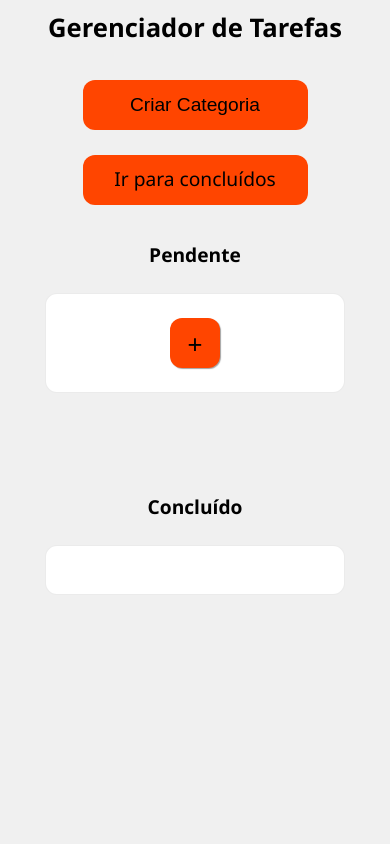
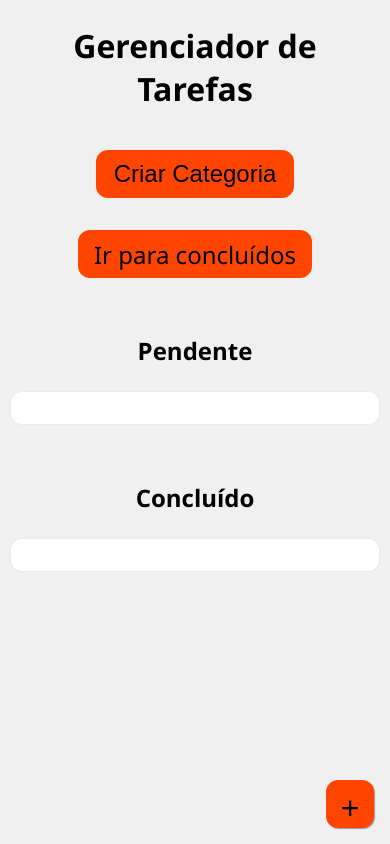
Before and after one commit to enzoanjolimornelas-commits/gerenciadorDeTarefas, a plain HTML site: page index.html in a window 390 px wide. Drawn offline with Linux system fonts and the light colour scheme.

Commit message:
unidades relativas no css

```diff
--- a/css/style.css
+++ b/css/style.css
@@ -7,35 +7,38 @@
 body {
     background-color: rgba(128, 128, 128, 0.116);
     font-family: 'Segoe UI', Tahoma, Geneva, Verdana, sans-serif;
-    font-size: 0.8em;
-    overflow: hidden;
+    font-size: 1rem;
+    overflow-x: hidden;
 }
 
 header {
     text-align: center;
     display: flex;
-    justify-content: center;
-    gap: 1200px;
+    flex-wrap: wrap;
+    justify-content: space-around;
+    align-items: center;
+    padding: 1rem;
+    gap: 1rem;
+}
 
-    h1 {
-        margin: 10px;
-    }
+header h1 {
+    margin: 0.5rem;
 }
 
 button, a {
-    width: 50px;
-    height: 50px;
+    width: 3rem;
+    height: 3rem;
     border-color: transparent;
     color: black;
     text-decoration: none;
     background-color: orangered;
-    font-size: 2em;
-    border-radius: 12px;
-    padding: 10px;
+    font-size: 2rem;
+    border-radius: 0.75rem;
+    padding: 0.5rem;
+}
 
-    &:hover {
-        background-color: rgba(255, 68, 0, 0.534);
-    }
+button:hover, a:hover {
+    background-color: rgba(255, 68, 0, 0.534);
 }
 
 a {
@@ -43,60 +46,68 @@ a {
 }
 
 #criarTarefa {
+    text-align: center;
     position: fixed;
-    top: 200px;
-    left: 1650px;
+    bottom: 2rem;
+    right: 2rem;
     box-shadow: 1px 1px 1px rgba(0, 0, 0, 0.363);
+    z-index: 1000;
 }
 
 .categoriaCriar {
-    width: 225px;
-    font-size: 1.5em;
-    margin-top: 25px;
+    width: auto;
+    padding: 0.5rem 1rem;
+    font-size: 1.5rem;
+    margin-top: 1rem;
 }
 
-div {
+.bloco-tarefas {
     display: flex;
+    flex-direction: column;
     align-items: center;
+    width: 100%;
 }
 
 h2 {
-    margin: 25px;
+    margin: 1.5rem;
 }
 
 .adicionarTarefa {
-    width: 100px;
-    height: 50px;
+    width: auto;
+    height: auto;
+    padding: 0.5rem 1rem;
     border-color: transparent;
     background-color: orangered;
-    font-size: 1em;
-    border-radius: 12px;
+    font-size: 1rem;
+    border-radius: 0.75rem;
+}
 
-    &:hover {
-        background-color: rgba(255, 68, 0, 0.534);
-    }
+.adicionarTarefa:hover {
+    background-color: rgba(255, 68, 0, 0.534);
 }
 
 #todas {
     display: flex;
     flex-direction: column;
     justify-content: center;
-    gap: 75px;
+    gap: 3rem;
     align-items: center;
-    margin: 100px;
+    margin: 2rem auto;
     text-align: center;
+    width: 95%;
+    max-width: 1400px;
 }
 
 .secao {
     display: flex;
     justify-content: flex-start;
     align-items: center;
-    width: 1440px;
-    height: 300px;
+    width: 100%;
+    min-height: 20rem;
     border: 1px solid rgba(0, 0, 0, 0.08);
-    border-radius: 12px;
+    border-radius: 0.75rem;
     background-color: #ffffff;
-    padding: 24px;
+    padding: 1.5rem;
     overflow-y: hidden;
     overflow-x: auto;
 }
@@ -105,36 +116,30 @@ h2 {
     display: flex;
     flex-direction: column;
     align-items: center;
-    width: 350px;
+    width: 20rem;
     flex-shrink: 0;
-    border-radius: 12px;
+    border-radius: 0.75rem;
     text-align: center;
     background-color: #b32424b4;
-    margin: 10px;
-    padding: 10px;
-    gap: 10px;
+    margin: 0.5rem;
+    padding: 1rem;
+    gap: 0.5rem;
 }
 
 .default {
-    font-size: 2em;
+    font-size: 2rem;
 }
 
-@media only screen and (max-width: 480px) and (orientation: portrait){
-
+@media only screen and (max-width: 768px) {
     body {
         overflow: auto;
     }
 
     header {
         flex-direction: column;
-        gap: 0px;
-        justify-content: none;
-        align-items: center;
     }
 
-    div{
-        flex-direction: column;
-        justify-content: none;
+    .bloco-tarefas {
         align-items: center;
     }
 
@@ -143,26 +148,25 @@ h2 {
     }
 
     #criarTarefa {
-        position: sticky;
-        left: 10px;
-        top: 0px;
+        bottom: 1rem;
+        right: 1rem;
     }
 
     #todas {
-        margin: 11px;
+        margin: 1rem auto;
+        gap: 2rem;
     }
 
     .secao {
         flex-direction: column;
-        justify-content: none;
-        align-items: center;
         overflow-y: auto;
         overflow-x: hidden;
-        width: 300px;
-        height: auto;
+        min-height: auto;
+        padding: 1rem;
     }
 
     .tarefa {
-        width: 250px;
+        width: 100%;
+        max-width: 20rem;
     }
 }
--- a/index.html
+++ b/index.html
@@ -14,17 +14,17 @@
         <a href="#concluido" class="categoriaCriar">Ir para concluídos</a>
     </header>
     <form id="todas">
-        <div>
+        <div class="bloco-tarefas">
             <h2>Pendente</h2>
             <section id="pendente" class="secao">
                 <button type="submit" id="criarTarefa">+</button>
             </section>
         </div>
-        <div>
+        <div class="bloco-tarefas">
             <h2>Concluído</h2>
             <section id="concluido" class="secao">
+            </section>
         </div>
-        </section>
     </form>
 </body>
 </html>
```
